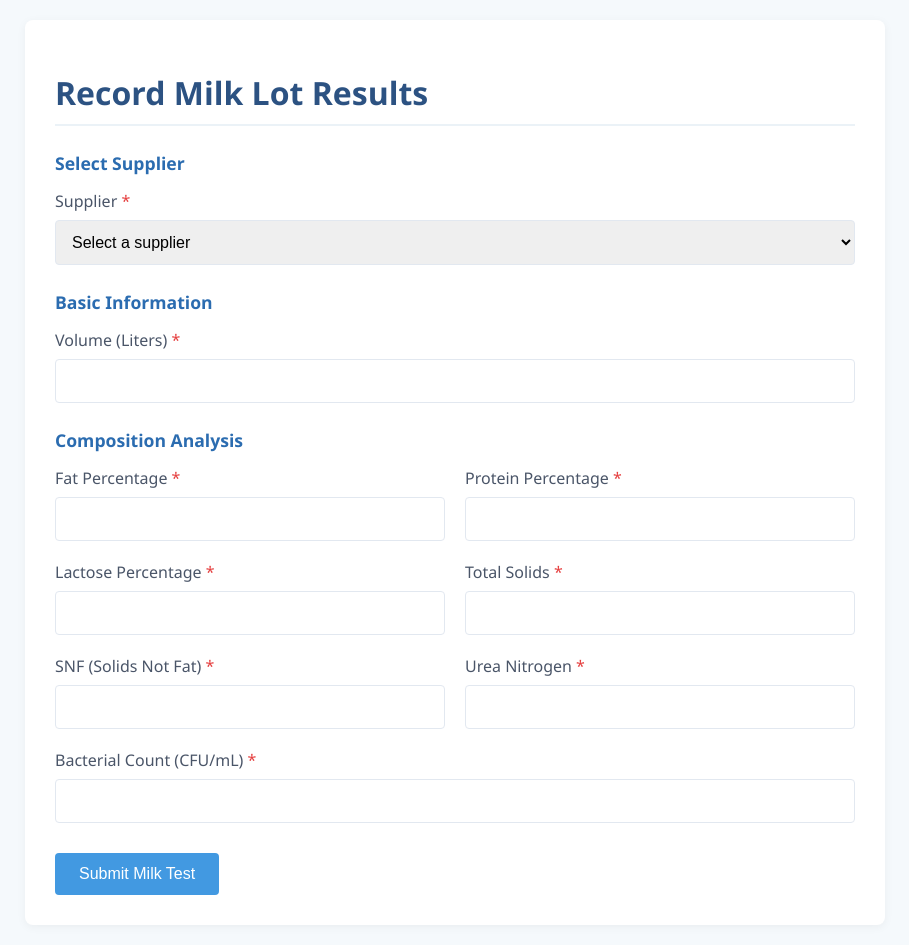
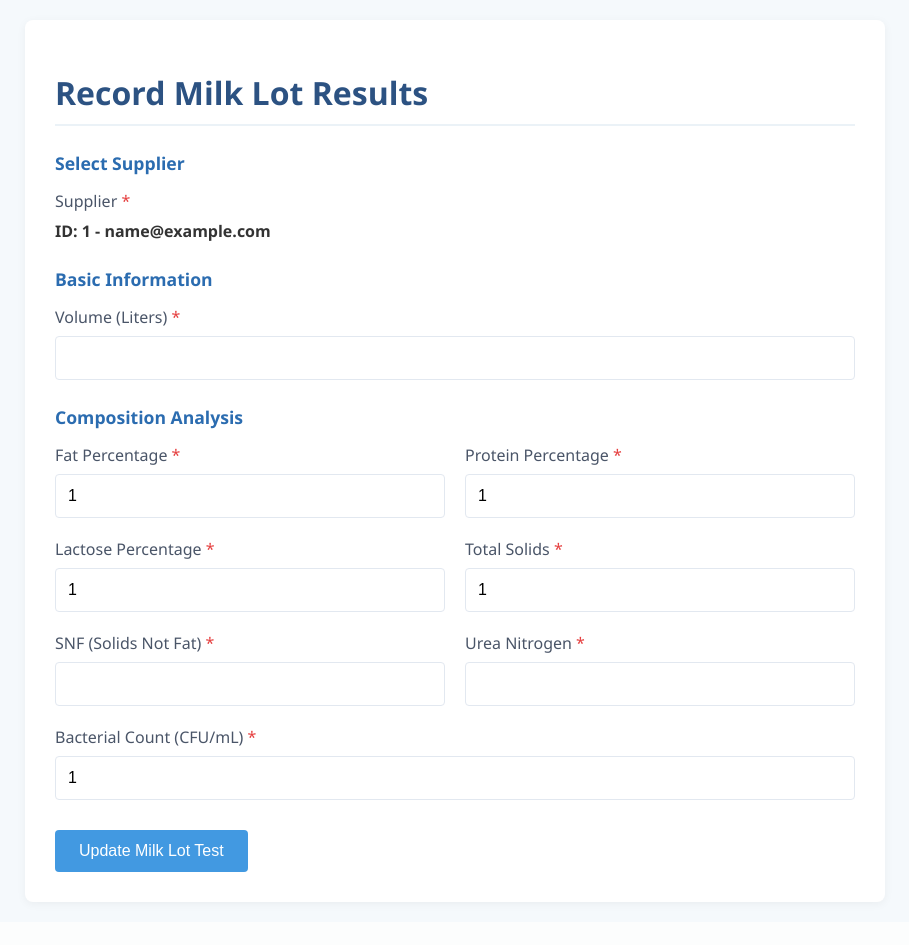
Before and after one commit to SOUGUR/ProGoDairy, a Django app: page /milk-lot/edit/1/ in a window 1280 px wide. Shown: the whole page, without its empty margins (185-1094 px from the left). After the commit the page ends 904 px from the top, so only its background shows below. Run offline with Django 5.2, Linux system fonts and the light colour scheme; tables that the repository leaves empty hold one stand-in row (values such as "Sample post"); a database or web service that is not in the repository returns one stand-in record (values such as "Sample title"); data that the repository does not hold is empty.

Commit message:
created milk list lot table and update milk Lot

```diff
--- a/suppliers/urls.py
+++ b/suppliers/urls.py
@@ -1,11 +1,11 @@
 from django.urls import path
-from .views import create_supplier, supplier_list, create_milk_lot_view,milk_lot_result_list_view, edit_milk_lot_view
+from .views import create_supplier, supplier_list, create_milk_lot_view,milk_lot_result_list_view, edit_milk_lot
 
 urlpatterns = [
     path('suppliers/', supplier_list, name='supplier_list'),
     path('suppliers/create/', create_supplier, name='create_supplier'),
     path("milk-lot/create/", create_milk_lot_view, name="create_milk_lot"),
     path("milk-lot/list/", milk_lot_result_list_view, name="milk_lot_list"),
-    path('milk-lot/edit/<int:lot_id>/', edit_milk_lot_view, name='edit_milk_lot'),
+    path('milk-lot/edit/<int:lot_id>/', edit_milk_lot, name='edit_milk_lot'),
 
 ]
--- a/suppliers/views.py
+++ b/suppliers/views.py
@@ -151,9 +151,14 @@ def milk_lot_result_list_view(request):
                 volumeL
                 fatPercent
                 proteinPercent
+                bacterialCount
                 status
                 totalPrice
                 dateCreated
+                supplier{
+                    id
+                    email
+                }
             }
         }
     """
@@ -175,11 +180,8 @@ def milk_lot_result_list_view(request):
             return HttpResponse(f"GraphQL errors: {json_data['errors']}")
 
         milk_lots = json_data['data']['milkLotList']
-        print("========"*34)
-        print(milk_lots)
-        print("========"*34)
+
         return render(request, 'milk_lot_list.html', {'milk_lots': milk_lots})
-
     except requests.exceptions.RequestException as e:
         return HttpResponse(f"Request error: {e}")
 
@@ -268,7 +270,7 @@ def create_milk_lot_view(request):
             return HttpResponse(f"Request error: {e}")
 
 
-def edit_milk_lot_view(request, lot_id):
+def edit_milk_lot(request, lot_id):
     sessionid = request.COOKIES.get('sessionid')
 
     if request.method == "POST":
@@ -276,9 +278,7 @@ def edit_milk_lot_view(request, lot_id):
         query = """
         mutation UpdateMilkLot($id: ID!, $input: MilkLotInput!) {
             updateMilkLot(id: $id, input: $input) {
-                milkLot {
                     id
-                    supplierId
                     volumeL
                     fatPercent
                     proteinPercent
@@ -287,7 +287,6 @@ def edit_milk_lot_view(request, lot_id):
                     snf
                     ureaNitrogen
                     bacterialCount
-                }
             }
         }
         """
@@ -322,9 +321,10 @@ def edit_milk_lot_view(request, lot_id):
         json_data = response.json()
         if 'errors' in json_data:
             return HttpResponse(f"GraphQL errors: {json_data['errors']}")
+        milk_lot_id = json_data['data']['updateMilkLot']['id']
+        messages.success(request, f"Milk Lot ID {milk_lot_id} updated successfully.")
+        return redirect('milk_lot_list')
 
-        messages.success(request, "Milk Lot updated successfully.")
-        return redirect('milk_lot_list')
 
     GET_MILK_LOT = """
         query GetMilkLotById($id: Int!) {
@@ -339,10 +339,13 @@ def edit_milk_lot_view(request, lot_id):
                 snf
                 ureaNitrogen
                 bacterialCount
+                supplier {
+                    id
+                    email
+                    }
             }
         }
         """
-
     try:
         lot_response = requests.post(
             'http://localhost:8000/graphql/',
@@ -353,7 +356,6 @@ def edit_milk_lot_view(request, lot_id):
                 }
 
         )
-
 
         if lot_response.status_code != 200:
             return HttpResponse("Failed to fetch data.")
--- a/templates/add_milk_result.html
+++ b/templates/add_milk_result.html
@@ -108,25 +108,34 @@
 <body>
   <div class="container">
     <h1>Record Milk Lot Results</h1>
-    <form method="POST" action="">
+    <form id="milkLotForm" method="POST" action="{% if milk_lot %}{% url 'edit_milk_lot' milk_lot.id %}{% else %}{% url 'create_milk_lot' %}{% endif %}">
       {% csrf_token %}
       <div class="section-title">Select Supplier</div>
 
     <div class="form-group">
       <label class="required-field">Supplier</label>
+      {% if milk_lot %}
+          <div>
+            <strong>ID: {{ milk_lot.supplier.id }} - {{ milk_lot.supplier.email }}</strong>
+          </div>
+
+          <input type="hidden" name="supplier_id" value="{{ milk_lot.supplier.id }}">
+      {% else %}
           <select name="supplier_id" required>
             <option value="" disabled selected>Select a supplier</option>
             {% for supplier in suppliers %}
               <option value="{{ supplier.id }}">{{ supplier.id }} - {{ supplier.email }}</option>
             {% endfor %}
           </select>
+      {% endif %}
     </div>
+
 
       <div class="section-title">Basic Information</div>
 
       <div class="form-group">
         <label class="required-field">Volume (Liters)</label>
-        <input type="number" step="0.01" name="volume_l" required>
+        <input type="number" step="0.01" name="volume_l" value="{% if milk_lot %}{{ milk_lot.volumeL }}{% endif %}" required>
       </div>
 
       <div class="section-title">Composition Analysis</div>
@@ -134,46 +143,45 @@
       <div class="form-row">
         <div class="form-group">
           <label class="required-field">Fat Percentage</label>
-          <input type="number" step="0.01" name="fat_percent" required>
+          <input type="number" step="0.01" name="fat_percent" value="{% if milk_lot %}{{ milk_lot.fatPercent }}{% endif %}" required>
         </div>
 
         <div class="form-group">
           <label class="required-field">Protein Percentage</label>
-          <input type="number" step="0.01" name="protein_percent" required>
+          <input type="number" step="0.01" name="protein_percent" value="{% if milk_lot %}{{ milk_lot.proteinPercent }}{% endif %}" required>
         </div>
       </div>
 
       <div class="form-row">
         <div class="form-group">
           <label class="required-field">Lactose Percentage</label>
-          <input type="number" step="0.01" name="lactose_percent" required>
+          <input type="number" step="0.01" name="lactose_percent" value="{% if milk_lot %}{{ milk_lot.lactosePercent }}{% endif %}" required>
         </div>
 
         <div class="form-group">
           <label class="required-field">Total Solids</label>
-          <input type="number" step="0.01" name="total_solids" required>
+          <input type="number" step="0.01" name="total_solids" value="{% if milk_lot %}{{ milk_lot.totalSolids }}{% endif %}" required>
         </div>
       </div>
 
       <div class="form-row">
         <div class="form-group">
           <label class="required-field">SNF (Solids Not Fat)</label>
-          <input type="number" step="0.01" name="snf" required>
+          <input type="number" step="0.01" name="snf" value="{% if milk_lot %}{{ milk_lot.snf }}{% endif %}" required>
         </div>
 
         <div class="form-group">
           <label class="required-field">Urea Nitrogen</label>
-          <input type="number" step="0.01" name="urea_nitrogen" required>
+          <input type="number" step="0.01" name="urea_nitrogen" value="{% if milk_lot %}{{ milk_lot.ureaNitrogen }}{% endif %}" required>
         </div>
       </div>
 
       <div class="form-group">
         <label class="required-field">Bacterial Count (CFU/mL)</label>
-        <input type="number" name="bacterial_count" required>
+        <input type="number" name="bacterial_count" value="{% if milk_lot %}{{ milk_lot.bacterialCount }}{% endif %}" required>
       </div>
 
-      <button type="submit">Submit Milk Test</button>
-    </form>
+    <button type="submit">{% if milk_lot %}Update Milk Lot Test{% else %}Submit Milk Test{% endif %}</button>
   </div>
 </body>
 </html>
--- a/templates/milk_lot_list.html
+++ b/templates/milk_lot_list.html
@@ -204,11 +204,14 @@ ul.messages li.info {
       <thead>
         <tr>
           <th>Date Created</th>
+          <th>Milk Lot ID</th>
           <th>Volume (L)</th>
           <th>Fat %</th>
           <th>Protein %</th>
+          <th>Bacterial Count (CFU)</th>
           <th>Status</th>
           <th>Total Price</th>
+          <th>Supplier ID name</th>
           <th>Actions</th>
         </tr>
       </thead>
@@ -216,11 +219,14 @@ ul.messages li.info {
         {% for lot in milk_lots %}
         <tr>
           <td>{{ lot.dateCreated }}</td>
+          <td>{{ lot.id }}</td>
           <td>{{ lot.volumeL }}</td>
           <td>{{ lot.fatPercent }}%</td>
           <td>{{ lot.proteinPercent }}%</td>
+          <td>{{ lot.bacterialCount }}%</td>
           <td class="status-{{ lot.status|lower }}">{{ lot.status }}</td>
           <td class="price-cell">₹{{ lot.totalPrice }}</td>
+          <td>{{ lot.supplier.id }} - {{ lot.supplier.email }}</td>
           <td>
             <div class="action-buttons">
               <a href="/milk-lots/{{ lot.id }}" class="btn btn-view">View</a>
```
Also changed, not shown: suppliers/schema.py (+30 -12 lines). Lines whose indentation alone changed are shown as unchanged.
